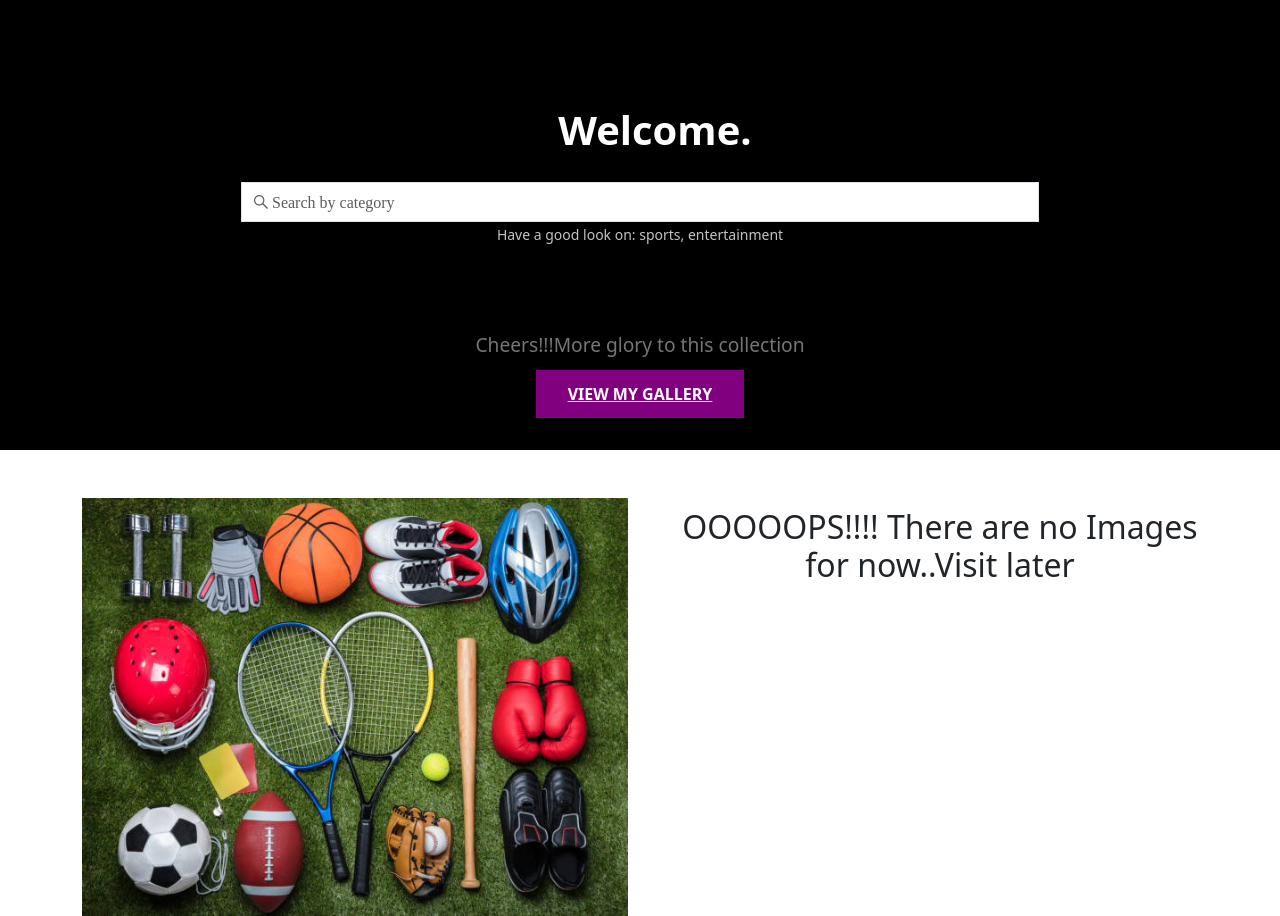
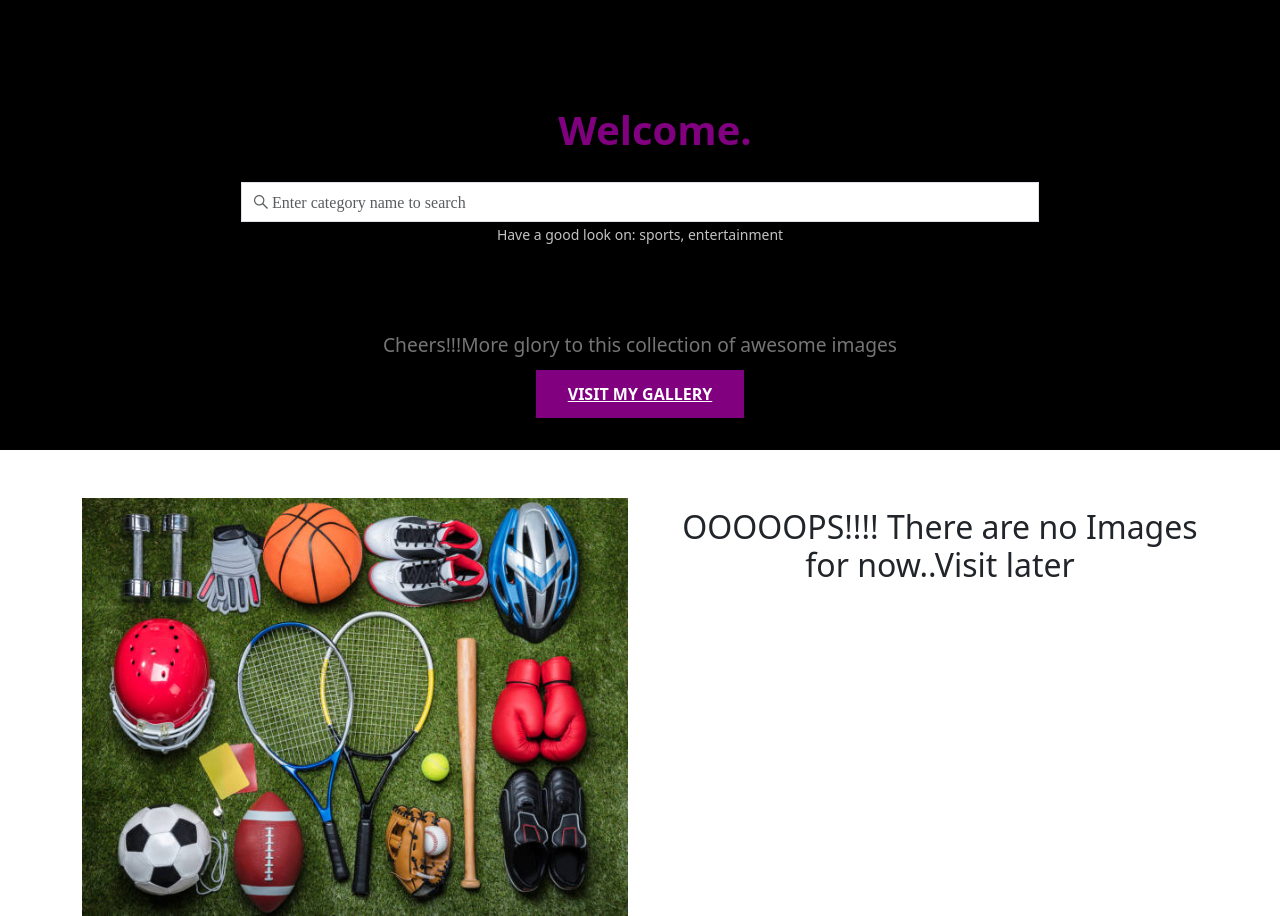
Before and after one commit to Gakur/PersonalGalApp, a Django app: page / in a window 1280 px wide. Shown: the part 80-996 px from the top of the page. Run offline with Django 3.2, Linux system fonts and the light colour scheme; data that the repository does not hold is empty; some libraries are stand-ins or nearby versions.

Commit message:
update html file

```diff
--- a/gallery/templates/welcome.html
+++ b/gallery/templates/welcome.html
@@ -6,11 +6,11 @@
 <div class="banner">
     <div class="cover">
         <div class="container image">
-            <h2 id="category">Welcome.</h2>
+            <h2 id="category" style="color: purple;">Welcome.</h2>
             <form class="form" role="search" action="{% url 'search_image' %}">
 
                 <div class="input-group">
-                    <input type="text" class="form-control" placeholder="&#xf3ee; Search by category"
+                    <input type="text" class="form-control" placeholder="&#xf3ee; Enter category name to search"
                         name="image_category">
                     <br>
                 </div>
@@ -18,8 +18,8 @@
                 <small>Have a good look on: sports, entertainment</small>
 
             </form>
-            <p>Cheers!!!More glory to this collection</p>
-            <a href="#gallery">VIEW MY GALLERY</a>
+            <p>Cheers!!!More glory to this collection of awesome images</p>
+            <a href="#gallery">VISIT MY GALLERY</a>
         </div>
     </div>
 </div>
```
